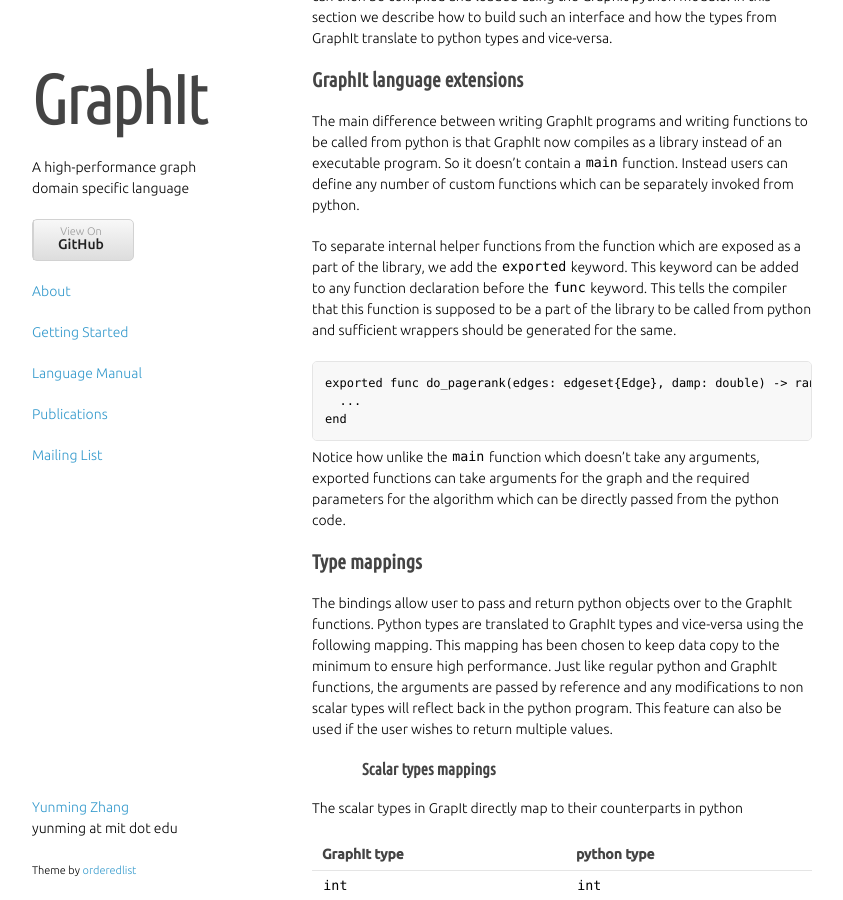
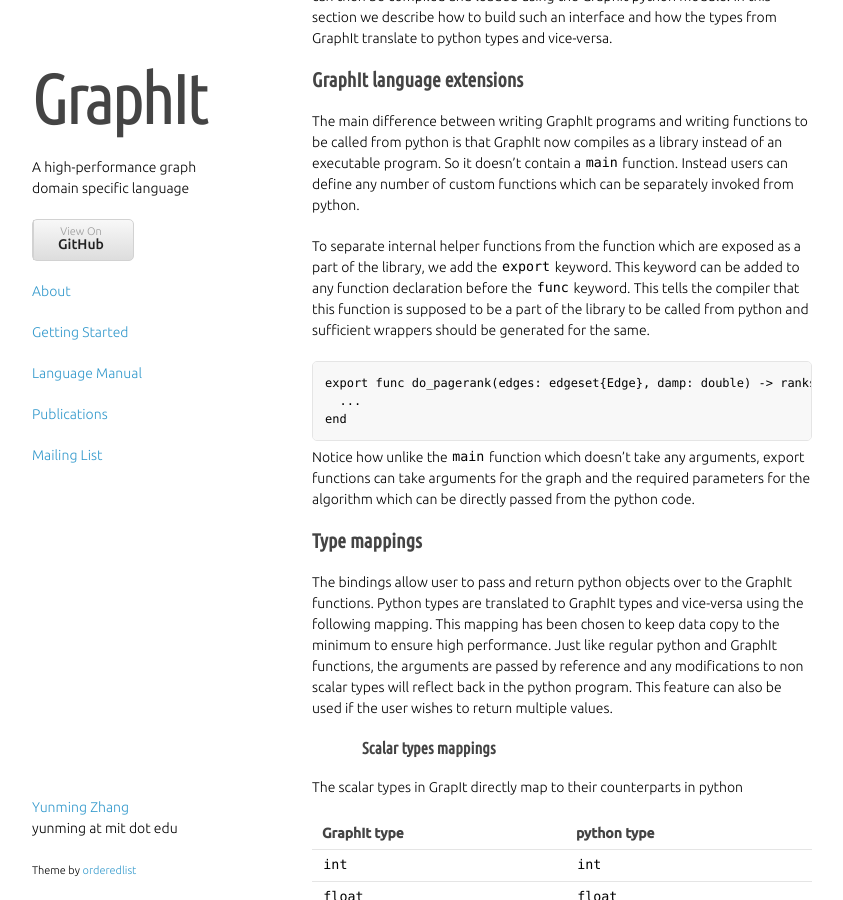
Before and after one commit to yunmingzhang17/yunmingzhang17.github.io, a Jekyll site: the page built from language.md, in a window 1280 px wide and 900 px high, scrolled down 6405 px. Shown: the whole window, without its empty margins (218-1061 px from the left). Built offline with Jekyll 4.4.1, drawn with Linux system fonts in a browser that asks for light colours; nearby versions of some CDN libraries; some web fonts are replaced; library files that are not in the unit come from our copies.

Commit message:
changing the keyword from exported to export

````diff
--- a/language.md
+++ b/language.md
@@ -306,15 +306,15 @@
 
 The main difference between writing GraphIt programs and writing functions to be called from python is that GraphIt now compiles as a library instead of an executable program. So it doesn't contain a `main` function. Instead users can define any number of custom functions which can be separately invoked from python.
 
-To separate internal helper functions from the function which are exposed as a part of the library, we add the `exported` keyword. This keyword can be added to any function declaration before the `func` keyword. This tells the compiler that this function is supposed to be a part of the library to be called from python and sufficient wrappers should be generated for the same.
+To separate internal helper functions from the function which are exposed as a part of the library, we add the `export` keyword. This keyword can be added to any function declaration before the `func` keyword. This tells the compiler that this function is supposed to be a part of the library to be called from python and sufficient wrappers should be generated for the same.
 
 ```
-exported func do_pagerank(edges: edgeset{Edge}, damp: double) -> ranks: vector{Vertex}(float)
+export func do_pagerank(edges: edgeset{Edge}, damp: double) -> ranks: vector{Vertex}(float)
   ...
 end
 ```
 
-Notice how unlike the `main` function which doesn't take any arguments, exported functions can take arguments for the graph and the required parameters for the algorithm which can be directly passed from the python code.
+Notice how unlike the `main` function which doesn't take any arguments, export functions can take arguments for the graph and the required parameters for the algorithm which can be directly passed from the python code.
 
 ## Type mappings
 
````
Also changed, not shown: 1 other file.
